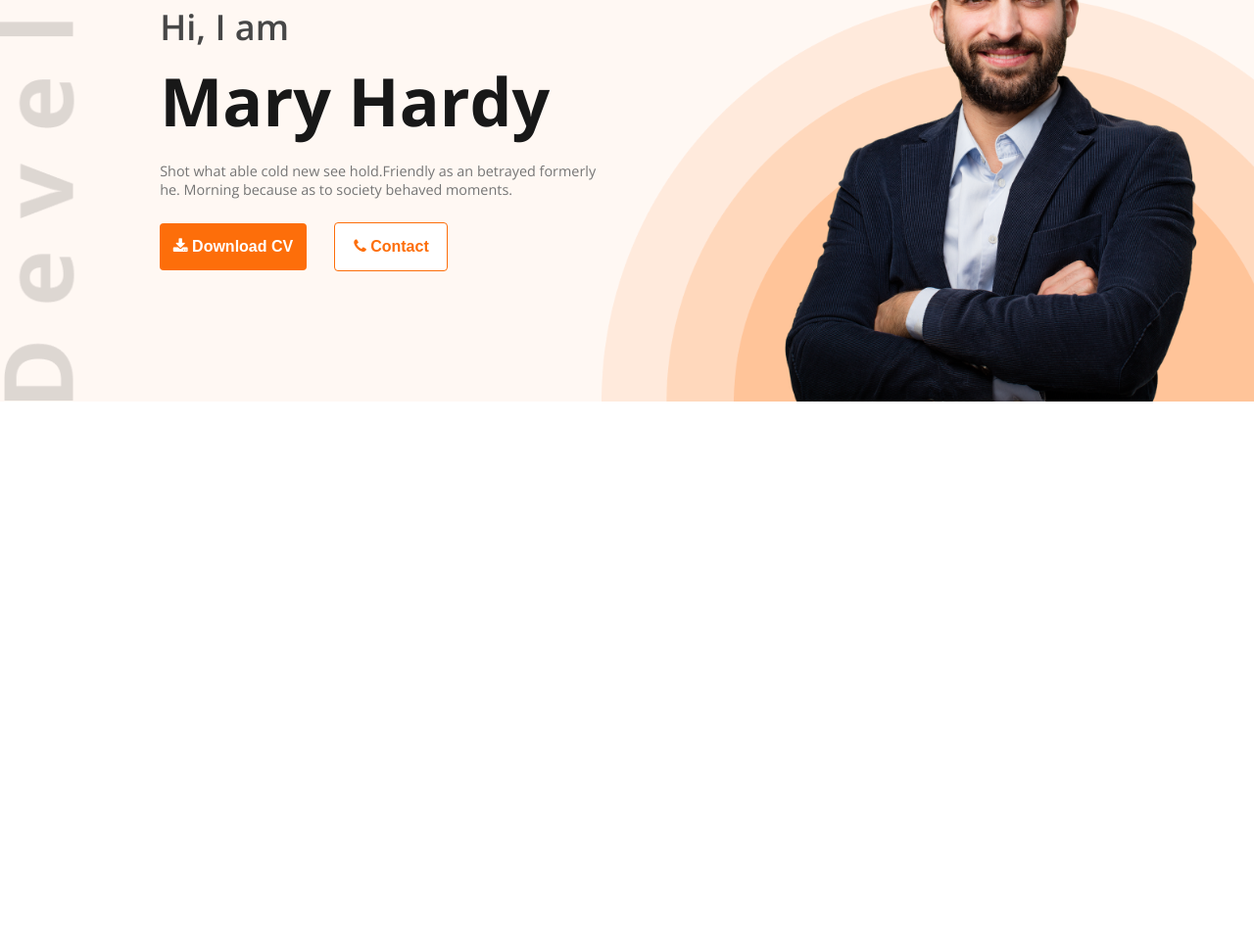
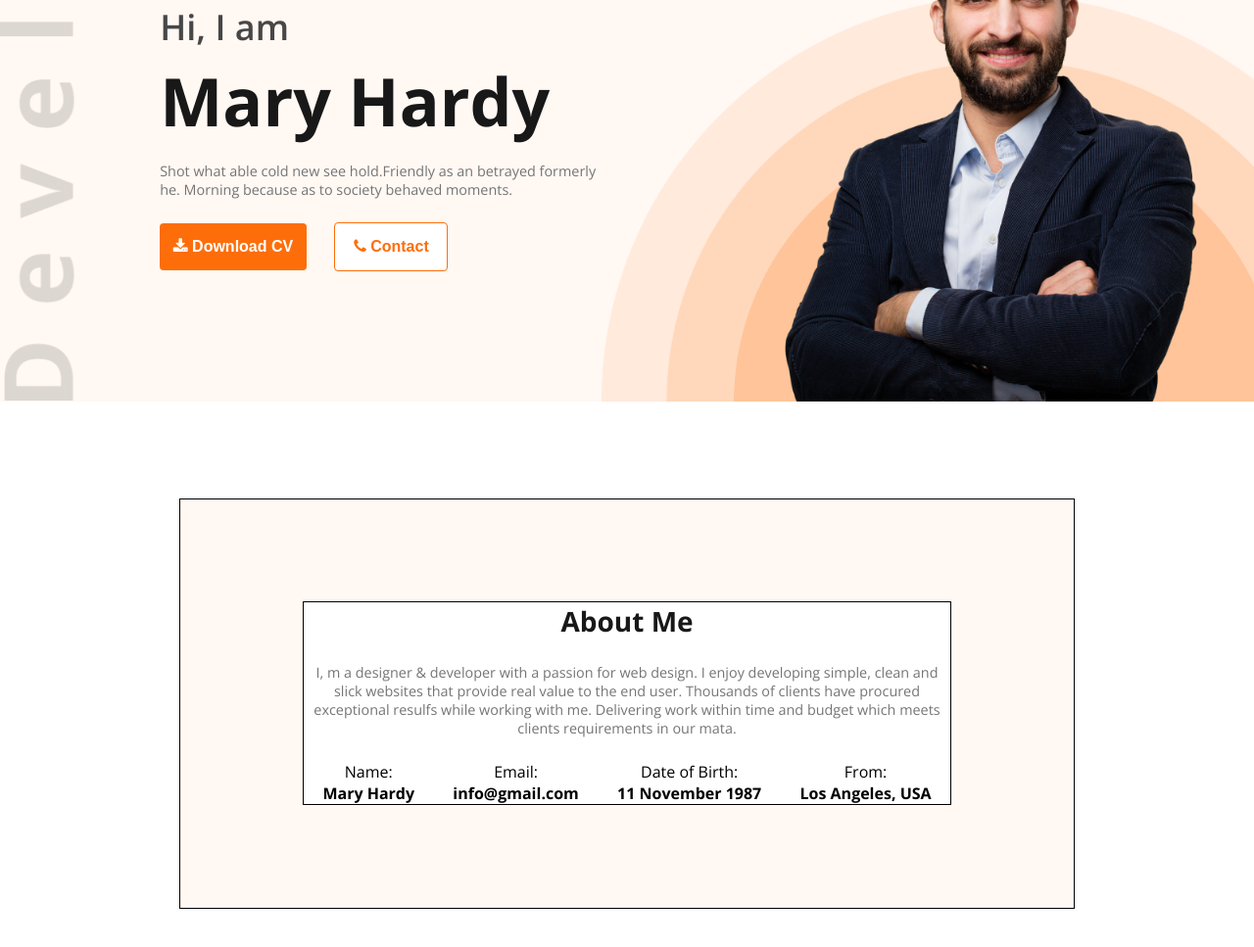
Before and after one commit to mu-senpai/web-developer-portfolio-module-6, a plain HTML site: page index.html in a window 1280 px wide. Shown: the part 339-1306 px from the top of the page at 98% size. Before the commit the page ends 800 px from the top, so only its background shows below. Drawn offline with nearby package versions, Linux system fonts and the light colour scheme.

Commit message:
About Me completed

```diff
--- a/index.html
+++ b/index.html
@@ -36,6 +36,30 @@
     </header>
 
     <main>
+        <section class="about-me-section">
+            <div class="about-me-box">
+                <p class="about-me-heading dark-1">About Me</p>
+                <p class="about-me-description dark-3">I, m a designer & developer with a passion for web design. I enjoy developing simple, clean and slick websites that provide real value to the end user. Thousands of clients have procured exceptional resulfs while working with me. Delivering work within time and budget which meets clients requirements in our mata.</p>
+                <div class="about-me-flex">
+                    <div>
+                        <p class="about-me-title">Name:</p>
+                        <p class="about-me-info">Mary Hardy</p>
+                    </div>
+                    <div>
+                        <p class="about-me-title">Email:</p>
+                        <p class="about-me-info">info@gmail.com</p>
+                    </div>
+                    <div>
+                        <p class="about-me-title">Date of Birth:</p>
+                        <p class="about-me-info">11 November 1987</p>
+                    </div>
+                    <div>
+                        <p class="about-me-title">From:</p>
+                        <p class="about-me-info">Los Angeles, USA</p>
+                    </div>
+                </div>
+            </div>
+        </section>
 
     </main>
 
--- a/styles/style.css
+++ b/styles/style.css
@@ -141,3 +141,51 @@ nav li a{
     font-size: 14.4px;
     margin-bottom: 24px;
 }
+
+.about-me-section{
+    max-width: 912px;
+    margin: 98.4px auto;
+    background-color: #FFF8F3;
+    border: 1px solid black;
+}
+
+.about-me-box{
+    max-width: 661.6px;
+    margin: 104.8px 124.8px;
+    background-color: white;
+    border: 1px solid black;
+}
+
+.about-me-heading{
+    font-weight: bold;
+    font-size: 28px;
+    text-align: center;
+    margin-bottom: 24px;
+}
+
+.about-me-description{
+    font-weight: 400;
+    font-size: 14.4px;
+    text-align: center;
+    margin-bottom: 24px;
+}
+
+.about-me-flex{
+    display: flex;
+    flex-direction: row;
+    justify-content: space-around;
+}
+
+.about-me-title{
+    font-weight: 400;
+    font-size: 16px;
+    text-align: center;
+    /* margin: 40px; */
+}
+
+.about-me-info{
+    font-weight: bold;
+    font-size: 16px;
+    text-align: center;
+    /* margin-left: 40px; */
+}
```
